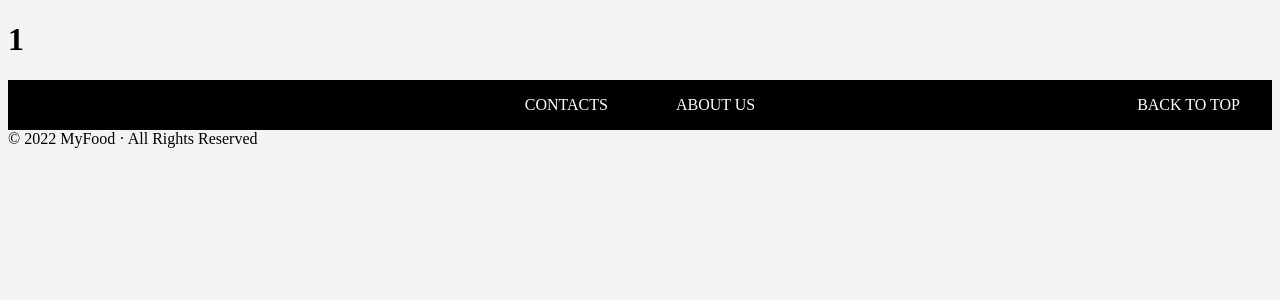
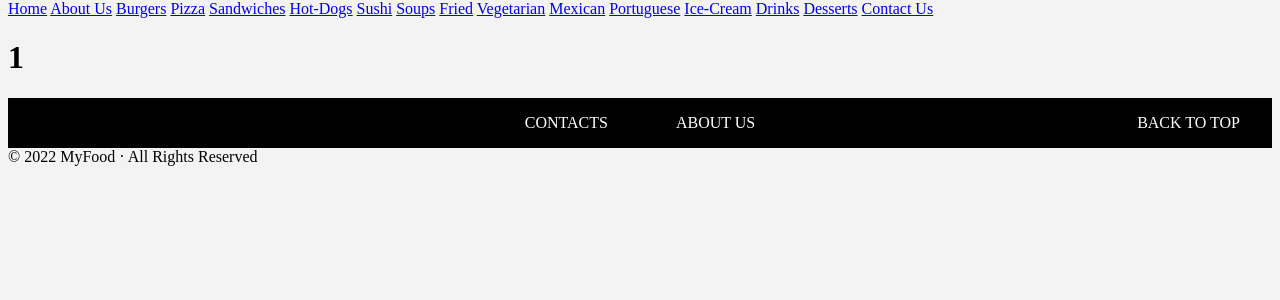
Before and after one commit to pedronunomacedo/LTW-Project, a PHP site: page /pages/category.php?category=1 in a window 1280 px wide. Shown: the part 110-410 px from the top of the page. Run offline with PHP 8.4, Linux system fonts and the light colour scheme; data comes from the database, SQL or seed files in the repository.

Commit message:
Added Category Bar to drawHeader

```diff
--- a/database/database2.sql
+++ b/database/database2.sql
@@ -144,7 +144,7 @@
   (4, "Meat Lover Burguer", "burger", 7.99),
   (6, "Extra Cheese Pizza", "pizza", 4.99),
   (1, "Seaside Sandwich", "burger", 5.00),
-  (3, "Coca-Cola", "coldDrink", 1.88),
+  (3, "Coca-Cola", "drink", 1.88),
   (8, "Mousse de chocolate", "dessert", 1.79),
   (8, "Palito de limão", "dessert", 1.20),
   (9, "Feijoada", "extras", 0.99),
--- a/templates/category.tpl.php
+++ b/templates/category.tpl.php
@@ -4,7 +4,7 @@
 ?>
 
 <?php function drawCategoryRestaurants(PDO $db, array $categoryRestaurants, string $category) { ?>
-    <h1><?=ucwords($category)?></h1>
+    <h1><?=ucwords($category,"-")?></h1>
 
     <section class="category-restaurants">
         <?php
--- a/templates/common.tpl.php
+++ b/templates/common.tpl.php
@@ -33,6 +33,26 @@
                 else drawLoginForm();
             ?>
         </header>
+        <div class = "scroll_menu">
+            <div class = "scroll2">
+                <a href = "../pages/index.php">Home</a>
+                <a href = "../pages/aboutUs.php">About Us</a>
+                <a href = "../pages/category.php?category=burger">Burgers</a>
+                <a href = "../pages/category.php?category=pizza">Pizza</a>
+                <a href = "../pages/category.php?category=sandwiches">Sandwiches</a>
+                <a href = "../pages/category.php?category=hot-dogs">Hot-Dogs</a>
+                <a href = "../pages/category.php?category=sushi">Sushi</a>
+                <a href = "../pages/category.php?category=soups">Soups</a>
+                <a href = "../pages/category.php?category=fried">Fried</a>
+                <a href = "../pages/category.php?category=vegetarian">Vegetarian</a>
+                <a href = "../pages/category.php?category=mexican">Mexican</a>
+                <a href = "../pages/category.php?category=portuguese">Portuguese</a>
+                <a href = "../pages/category.php?category=ice-cream">Ice-Cream</a>
+                <a href = "../pages/category.php?category=drinks">Drinks</a>
+                <a href = "../pages/category.php?category=desserts">Desserts</a>
+                <a href = "../pages/contactUs.php">Contact Us</a>
+            </div>
+        </div>
     <main>
 <?php } ?>
 
```
Also changed, not shown: database/packages.txt (added, +9 -0 lines), database/database.db (added).
